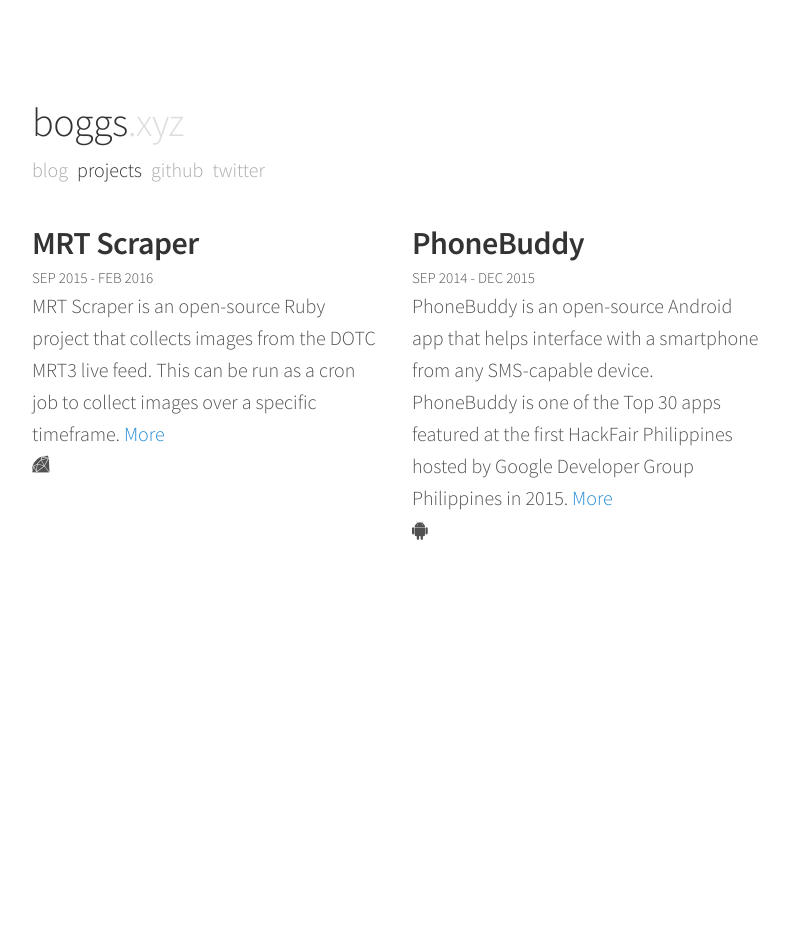
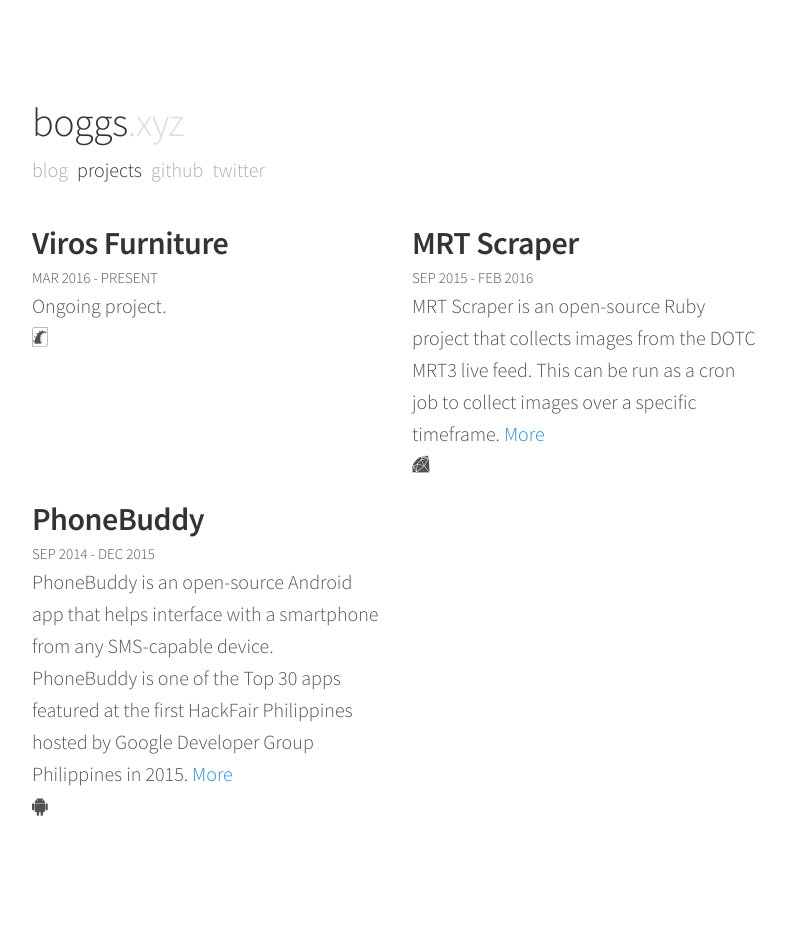
Before and after one commit to b-ggs/b-ggs.github.io, a Jekyll site: the page built from projects/index.html, in a window 1280 px wide. Shown: the whole page, without its empty margins (243-1032 px from the left). Built offline with Jekyll 4.4.1, drawn with Linux system fonts in a browser that asks for light colours; nearby versions of some CDN libraries; before the commit the page ends 900 px from its top, so only the background shows below that.

Commit message:
Add Viros

```diff
--- a/_data/projects.yml
+++ b/_data/projects.yml
@@ -1,11 +1,16 @@
 # Projects
+- name: Viros Furniture
+  url: #
+  write_up: "Ongoing project."
+  duration: "Mar 2016 - present"
+  stack:
+    - icon-ruby-on-rails
 - name: MRT Scraper
   url: http://boggs.xyz/mrt-scraper/
   write_up: "MRT Scraper is an open-source Ruby project that collects images from the DOTC MRT3 live feed. This can be run as a cron job to collect images over a specific timeframe."
   duration: "Sep 2015 - Feb 2016"
   stack:
     - icon-ruby
-
 - name: PhoneBuddy
   url: https://play.google.com/store/apps/details?id=com.github.beauties_beast.phonebuddy_2
   write_up: "PhoneBuddy is an open-source Android app that helps interface with a smartphone from any SMS-capable device. PhoneBuddy is one of the Top 30 apps featured at the first HackFair Philippines hosted by Google Developer Group Philippines in 2015."
```
